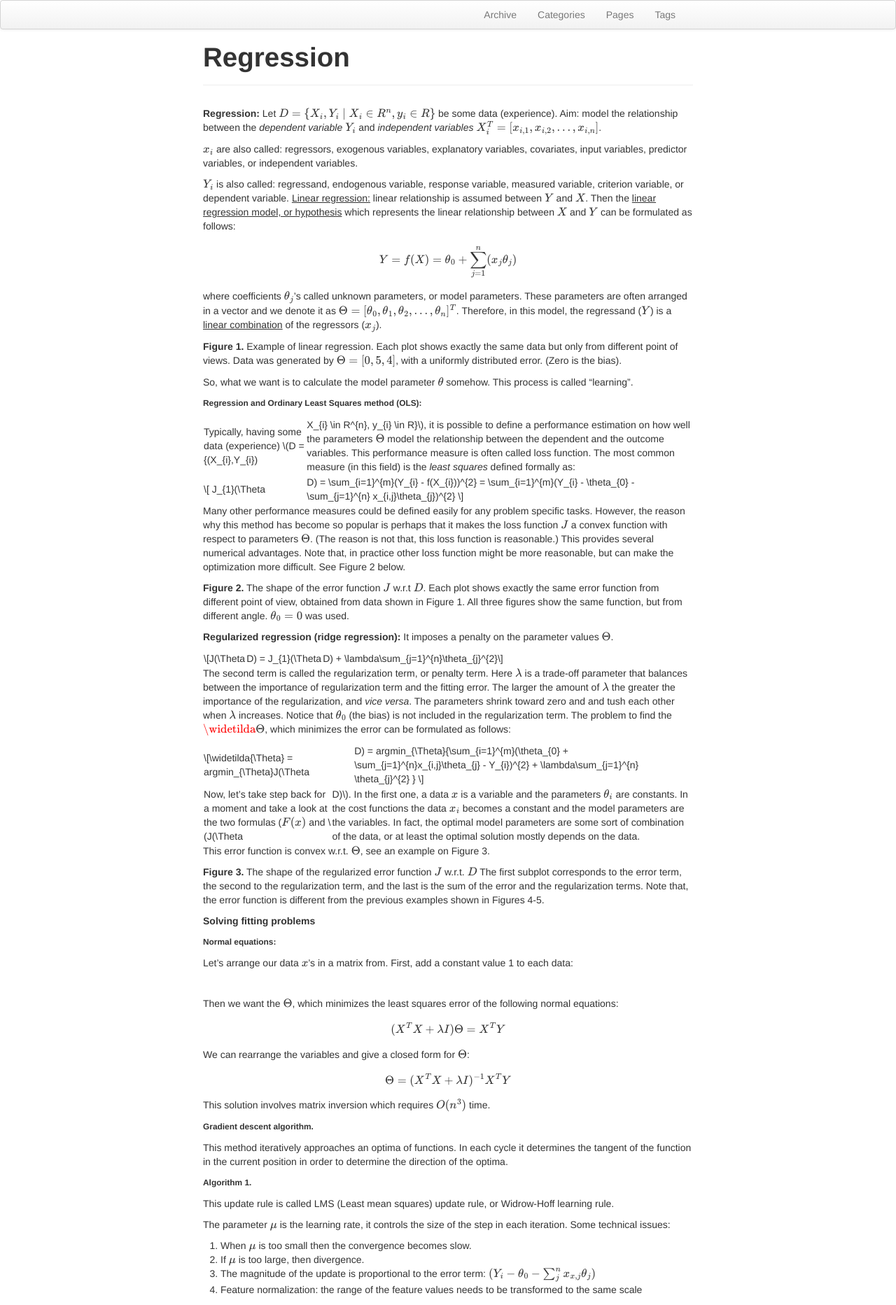
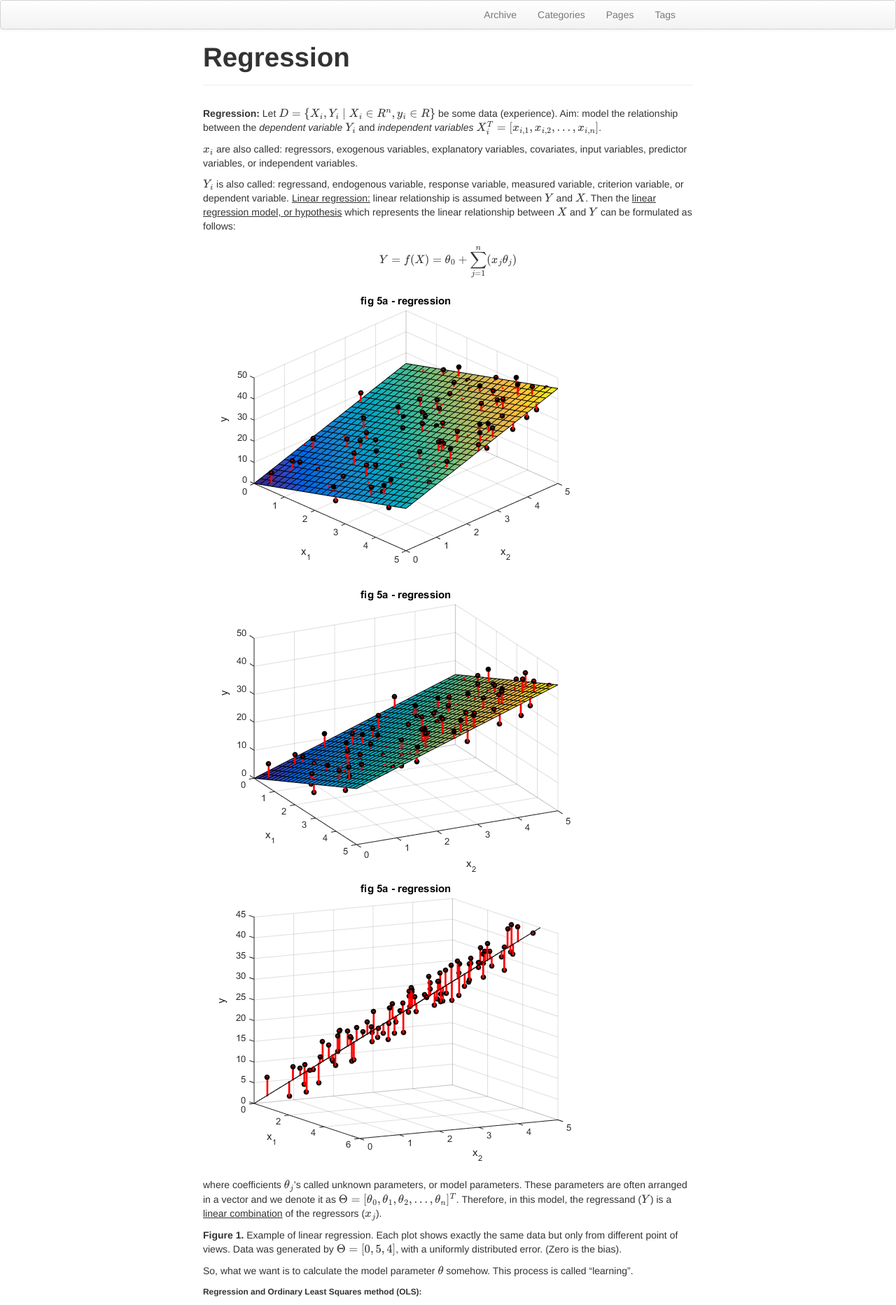
Before and after one commit to kfattila/kfattila.github.io, a Jekyll site: the page built from pages/Regression.md, in a window 1280 px wide. Shown: the top 1865 px of the page at 70% size. Built offline with Jekyll 4.4.1, drawn with Linux system fonts in a browser that asks for light colours; formulas are drawn with MathJax 3.

Commit message:
Lectures

```diff
--- a/pages/Regression.md
+++ b/pages/Regression.md
@@ -14,6 +14,10 @@ description: ""
 <u>Linear regression:</u> linear relationship is assumed between \\(Y\\) and \\(X\\). Then the <u>linear regression model, or hypothesis</u> which represents the linear relationship between \\(X\\) and \\(Y\\) can be formulated as follows:
 
 \\[Y = f(X) = \theta_{0} + \sum_{j=1}^{n}(x_{j}\theta_{j})\\]
+
+![regression1.png](./images/regression1.png)
+![regression2.png](./images/regression2.png)
+![regression3.png](./images/regression3.png)
 
 where coefficients \\(\theta_{j}\\)'s called unknown parameters, or model parameters. These parameters are often arranged in a vector and we denote it as \\(\Theta = [\theta_{0},\theta_{1},\theta_{2},...,\theta_{n}]^{T}\\).
 Therefore, in this model, the regressand (\\(Y\\)) is a <u>linear combination</u> of the regressors (\\(x_{j}\\)).
```
Also changed, not shown: other parts of pages/Regression.md (+3 -1 lines).
